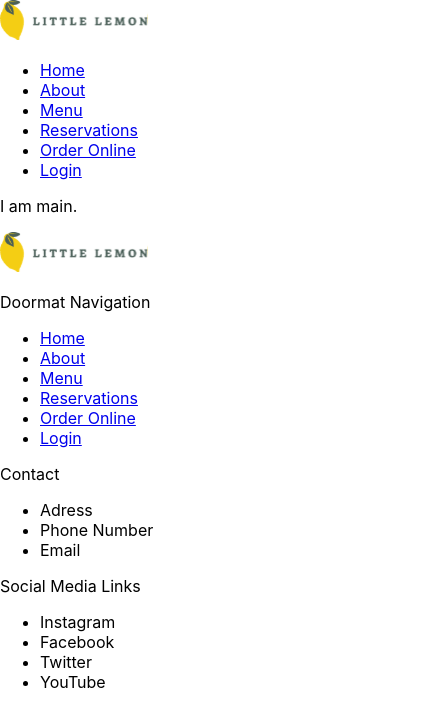
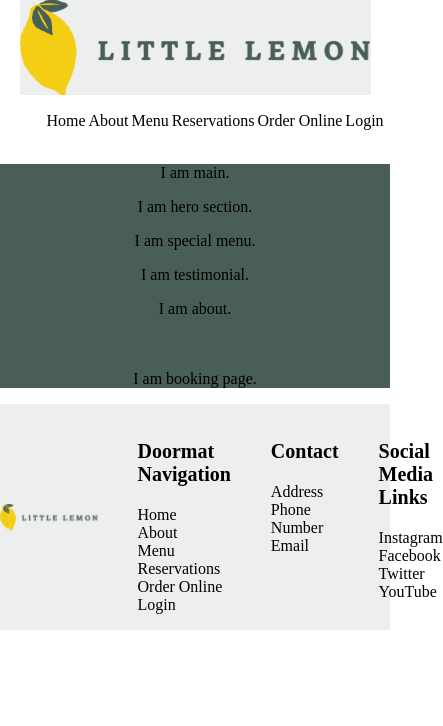
Before and after one commit to johnt759/front-end-capstone, a React (Create React App) app in the folder little-lemon/: page / in a window 390 px wide. Shown: the top 726 px of the page, 443 px wide, since content can reach past the window. Built offline with nearby package versions, Linux system fonts and the light colour scheme.

Commit message:
Implemented CSS styling

```diff
--- a/little-lemon/package.json
+++ b/little-lemon/package.json
@@ -34,5 +34,9 @@
       "last 1 firefox version",
       "last 1 safari version"
     ]
+  },
+  "devDependencies": {
+    "css-loader": "^6.10.0",
+    "style-loader": "^3.3.4"
   }
 }
--- a/little-lemon/src/components/Footer.js
+++ b/little-lemon/src/components/Footer.js
@@ -1,11 +1,12 @@
 import Logo from './Logo.svg';
+import './Styles/footer_style.css';
 
 function Footer() {
     return (
         <footer>
             <img src={Logo} alt="Little Lemon Logo"></img>
+            <ul>
             <p>Doormat Navigation</p>
-            <ul>
                 <li><a href="/#home">Home</a></li>
                 <li><a href="/#about">About</a></li>
                 <li><a href="/#menu">Menu</a></li>
@@ -13,14 +14,14 @@ function Footer() {
                 <li><a href="/#">Order Online</a></li>
                 <li><a href="/#">Login</a></li>
             </ul>
+            <ul>
             <p>Contact</p>
-            <ul>
-                <li>Adress</li>
+                <li>Address</li>
                 <li>Phone Number</li>
                 <li>Email</li>
             </ul>
+            <ul>
             <p>Social Media Links</p>
-            <ul>
                 <li>Instagram</li>
                 <li>Facebook</li>
                 <li>Twitter</li>
--- a/little-lemon/src/components/Header.js
+++ b/little-lemon/src/components/Header.js
@@ -1,4 +1,5 @@
 import Logo from './Logo.svg';
+import './Styles/header_style.css'
 
 function Header() {
     return (
--- a/little-lemon/src/components/Main.js
+++ b/little-lemon/src/components/Main.js
@@ -1,7 +1,15 @@
+import './Styles/main_style.css';
+
 function Main() {
     return (
-        <main>
+        <main className="main-section">
             <p>I am main.</p>
+            <p>I am hero section.</p>
+            <p>I am special menu.</p>
+            <p>I am testimonial.</p>
+            <p>I am about.</p>
+            <br></br>
+            <p>I am booking page.</p>
          </main>
     );
 }
--- a/little-lemon/src/components/Nav.js
+++ b/little-lemon/src/components/Nav.js
@@ -1,3 +1,5 @@
+import './Styles/nav_style.css';
+
 function Nav() {
     return (
         <nav>
--- /dev/null
+++ b/little-lemon/src/components/Styles/footer_style.css
@@ -0,0 +1,70 @@
+footer {
+    display: flex;
+    background-color: #EDEFEE;
+}
+
+footer img {
+    margin-left: auto;
+    margin-right: auto;
+}
+
+footer p {
+    font-size: 20px;
+    font-weight: bold;
+    font-family: 'Karla';
+}
+
+footer ul {
+    list-style: none;
+    text-align: left;
+    margin-left: auto;
+    margin-right: auto;
+    font-family: 'Karla';
+}
+
+footer li {
+    text-align: left;
+}
+
+footer a {
+    text-decoration: none;
+    color: black;
+}
+
+@media (max-width: 800px) {
+    footer img {
+        margin-left: auto;
+        margin-right: auto;
+        width: 25%;
+    }
+
+    footer ul {
+        list-style: none;
+        text-align: left;
+        margin-left: auto;
+        margin-right: auto;
+    }
+
+    footer li {
+        text-align: left;
+    }
+}
+
+@media (max-width: 400px) {
+    footer img {
+        margin-left: auto;
+        margin-right: auto;
+        width: 25%;
+    }
+
+    footer ul {
+        list-style: none;
+        text-align: left;
+        margin-left: auto;
+        margin-right: auto;
+    }
+
+    footer li {
+        text-align: left;
+    }
+}
--- /dev/null
+++ b/little-lemon/src/components/Styles/header_style.css
@@ -0,0 +1,29 @@
+header {
+    display: flex;
+}
+
+header img {
+    width: 25%;
+    height: 25%;
+    margin-left: auto;
+    margin-right: auto;
+    background-color: #EDEFEE;
+}
+
+@media (max-width: 800px) {
+    header img {
+        height: 50%;
+        width: 50%;
+        margin-left: auto;
+        margin-right: auto;
+    }
+}
+
+@media (max-width: 400px) {
+    header img {
+        height: 90%;
+        width: 90%;
+        margin-left: auto;
+        margin-right: auto;
+    }
+}
--- /dev/null
+++ b/little-lemon/src/components/Styles/main_style.css
@@ -0,0 +1,8 @@
+.main-section {
+    background-color: #495E57;
+}
+
+.main-section p {
+    text-align: center;
+    font-family: 'Karla';
+}
--- /dev/null
+++ b/little-lemon/src/components/Styles/nav_style.css
@@ -0,0 +1,32 @@
+nav {
+    display: flex;
+}
+
+nav ul {
+    list-style: none;
+    margin-left: auto;
+    margin-right: auto;
+}
+
+nav li {
+    display: inline-block;
+    margin: 5px;
+    font-family: 'Karla';
+}
+
+nav a {
+    text-decoration: none;
+    color: black;
+}
+
+@media (max-width: 800px) {
+    nav ul {
+        display: inline-flex;
+    }
+}
+
+@media (max-width: 400px) {
+    nav li {
+        margin: 1.5px;
+    }
+}
```
Also changed, not shown: 2 other files (tests, documents, lock files or other folders).
